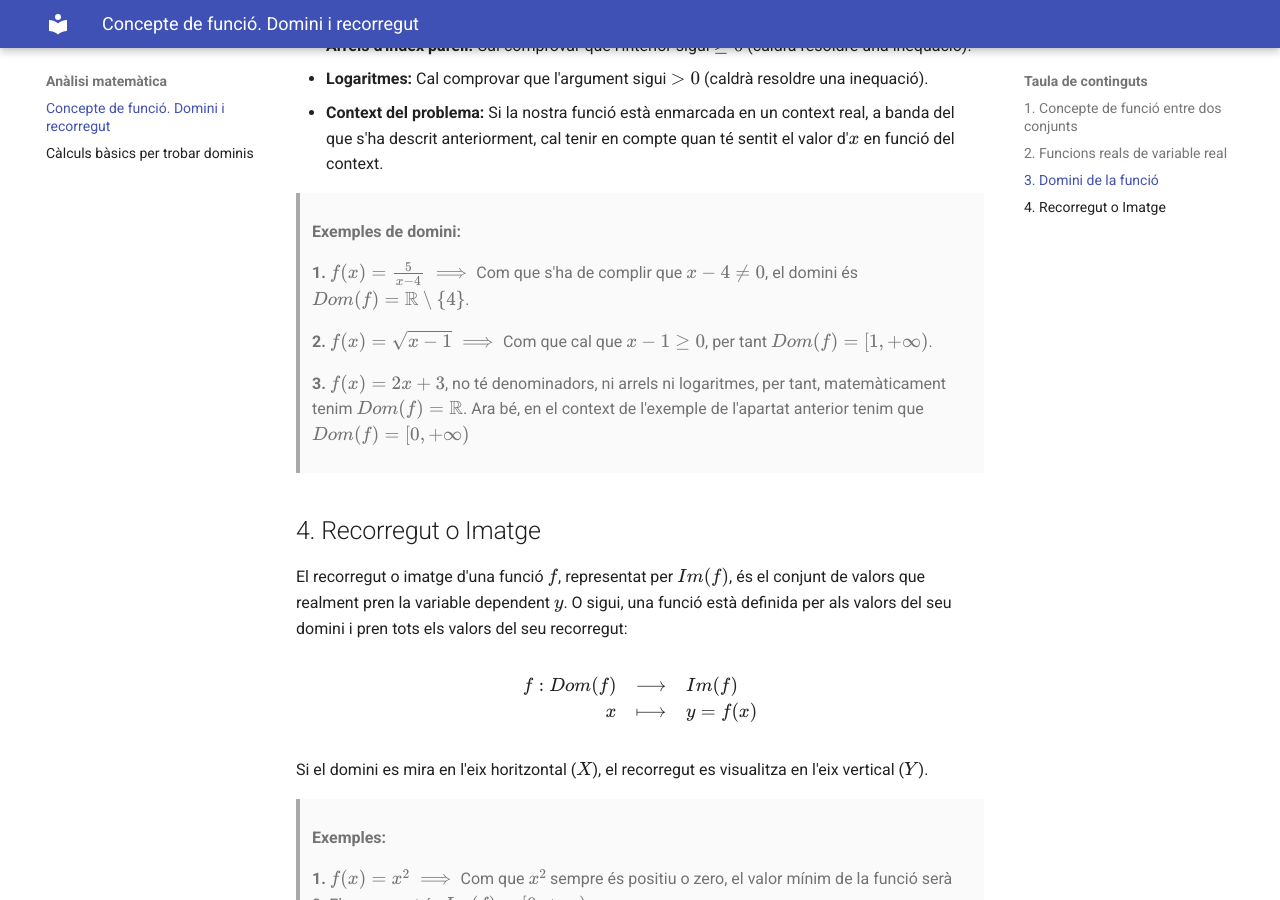
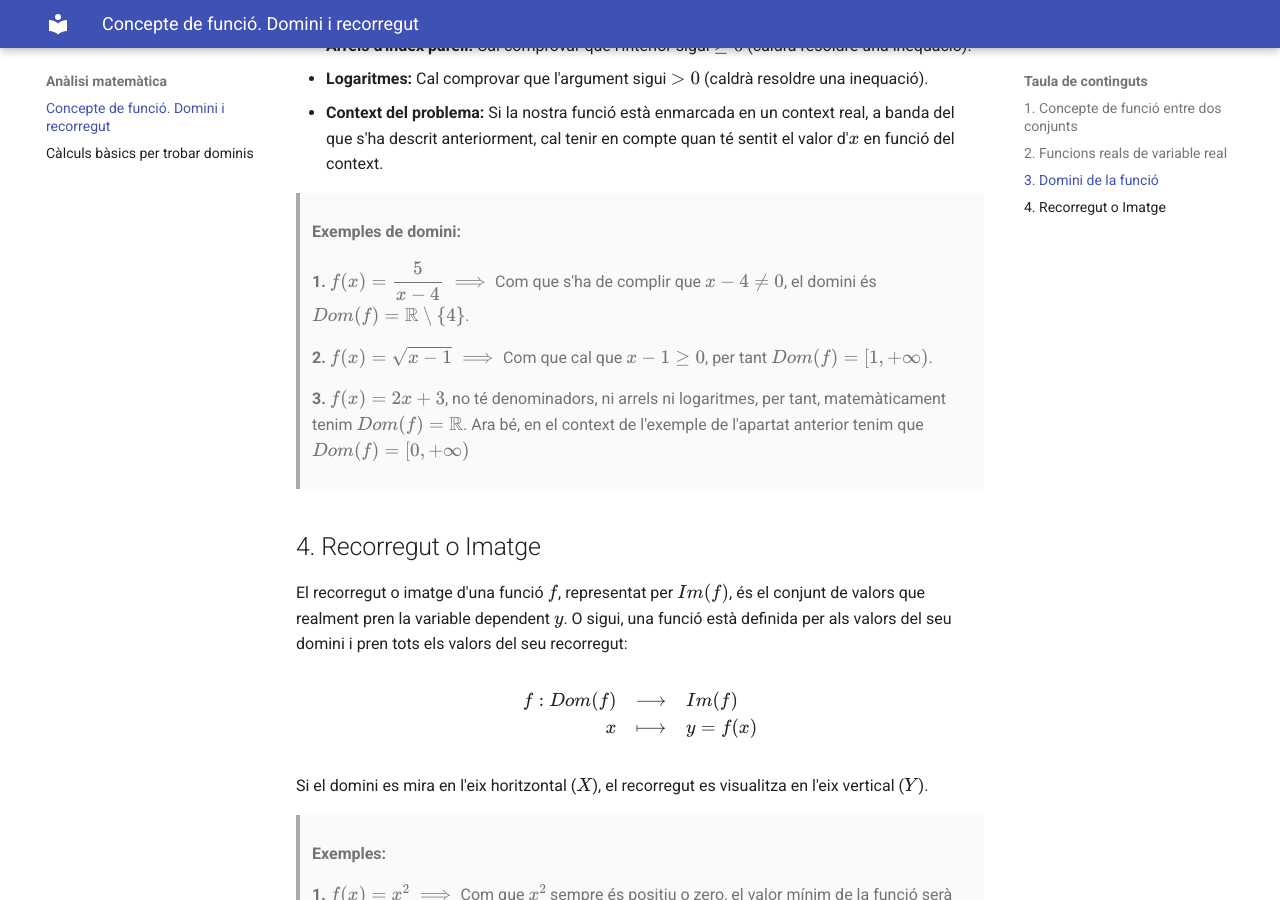
Before and after one commit to irazuzta/MatematiquesBat, an MkDocs documentation site: the page built from docs/analisi/01_concepte_funcio.md, in a window 1280 px wide and 900 px high, scrolled down 3017 px. Built offline with MkDocs 1.6.1 and Material for MkDocs 9.7.7, drawn with Linux system fonts in a browser that asks for light colours.

Commit message:
Anàlisi. Càlcul de domini

```diff
--- a/docs/analisi/01_concepte_funcio.md
+++ b/docs/analisi/01_concepte_funcio.md
@@ -86,7 +86,7 @@ $$
 
 > **Exemples de domini:**
 >
-> **1.** $f(x) = \frac{5}{x-4} \implies$ Com que s'ha de complir que $x-4 \neq 0$, el domini és $Dom(f) = \mathbb{R} \setminus \{4\}$.
+> **1.** $f(x) = \displaystyle\frac{5}{x-4} \implies$ Com que s'ha de complir que $x-4 \neq 0$, el domini és $Dom(f) = \mathbb{R} \setminus \{4\}$.
 >
 > **2.** $f(x) = \sqrt{x-1} \implies$ Com que cal que $x-1 \geq 0$, per tant $Dom(f) = [1, +\infty)$.
 >
```
